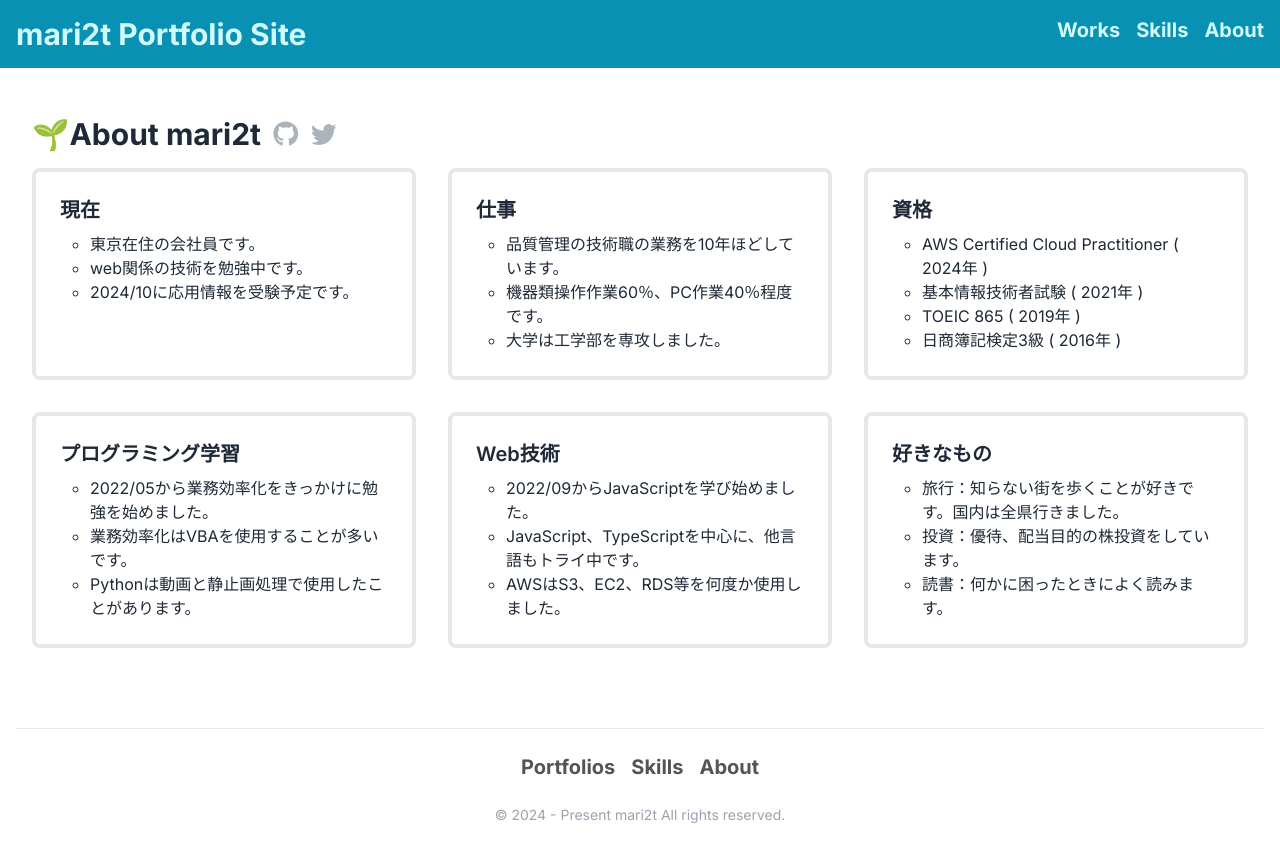
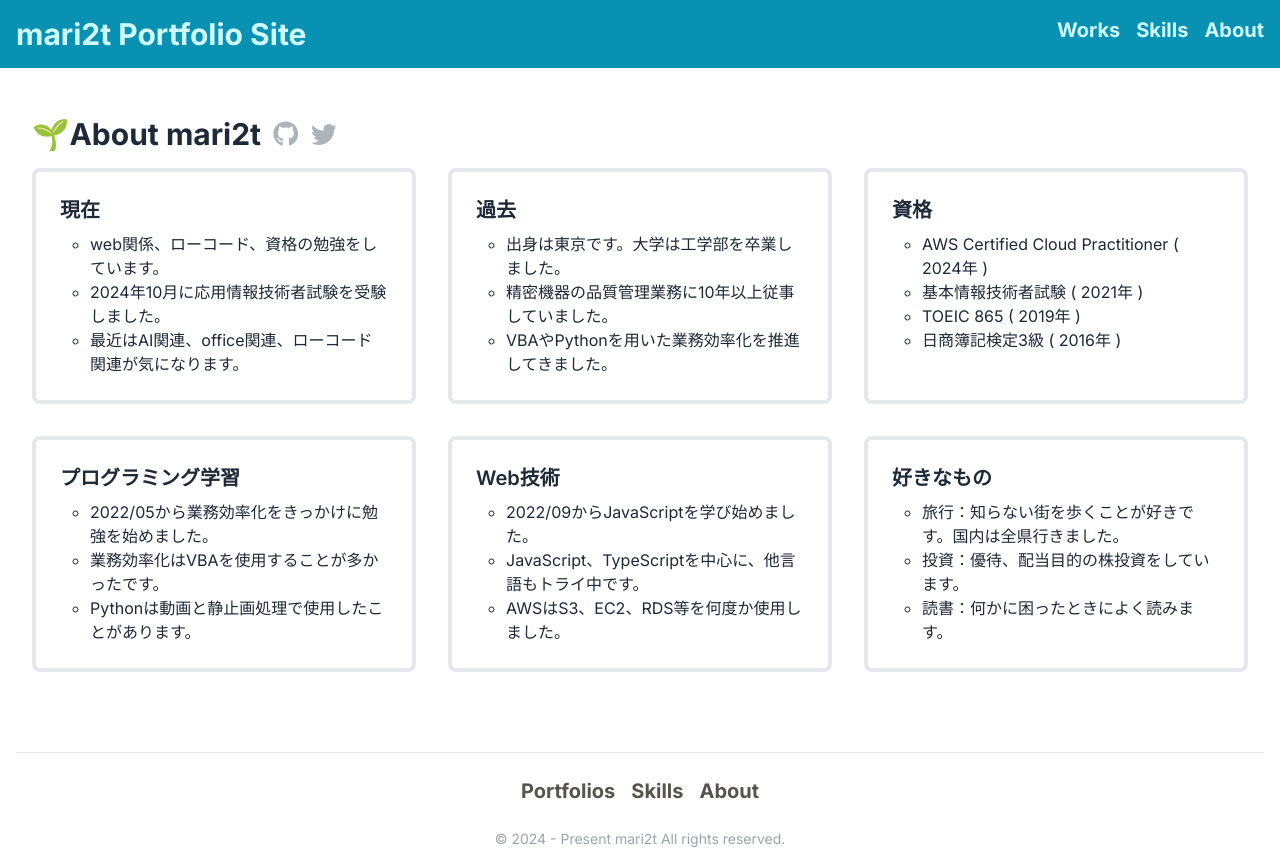
Before and after one commit to mari2t/mari2t_portfolio, a Next.js app: page /about in a window 1280 px wide. Before the commit the page ends 833 px from the top, so only its background shows below. Built offline with nearby package versions, Linux system fonts and the light colour scheme.

Commit message:
docs : 現状に合わせて修正

```diff
--- a/src/app/about/page.tsx
+++ b/src/app/about/page.tsx
@@ -9,17 +9,17 @@ const profiles = [
   {
     title: "現在",
     profileItems: [
-      "東京在住の会社員です。",
-      "web関係の技術を勉強中です。",
-      "2024/10に応用情報を受験予定です。",
+      "web関係、ローコード、資格の勉強をしています。",
+      "2024年10月に応用情報技術者試験を受験しました。",
+      "最近はAI関連、office関連、ローコード関連が気になります。",
     ],
   },
   {
-    title: "仕事",
+    title: "過去",
     profileItems: [
-      "品質管理の技術職の業務を10年ほどしています。",
-      "機器類操作作業60％、PC作業40％程度です。",
-      "大学は工学部を専攻しました。",
+      "出身は東京です。大学は工学部を卒業しました。",
+      "精密機器の品質管理業務に10年以上従事していました。",
+      "VBAやPythonを用いた業務効率化を推進してきました。",
     ],
   },
   {
@@ -35,7 +35,7 @@ const profiles = [
     title: "プログラミング学習",
     profileItems: [
       "2022/05から業務効率化をきっかけに勉強を始めました。",
-      "業務効率化はVBAを使用することが多いです。",
+      "業務効率化はVBAを使用することが多かったです。",
       "Pythonは動画と静止画処理で使用したことがあります。",
     ],
   },
--- a/src/app/components/Introduce.tsx
+++ b/src/app/components/Introduce.tsx
@@ -11,10 +11,8 @@ const Introduce = () => {
         />
         <div className="w-4/5 items-end mb-4 lg:w-2/5 bg-gray-200 rounded-lg p-4">
           <div className="text-sm lg:text-base">
-            東京在住の技術職です。品質管理の業務をしています。 <br />
-            web関係は2022年9月からJavaScript、TypeScriptを中心に勉強中で、
-            <br />
-            基本情報技術者試験、AWS Certified Cloud Practitionerを取得しました。
+            web関係、ローコード、資格の勉強をしています。 <br />
+            最近はAI関連、office関連、ローコード関連が気になります。
           </div>
         </div>
       </div>
--- a/src/app/skills/page.tsx
+++ b/src/app/skills/page.tsx
@@ -7,6 +7,7 @@ import {
   SiJavascript,
   SiNextdotjs,
   SiExpress,
+  SiDjango,
   SiMysql,
   SiPostgresql,
   SiAmazonec2,
@@ -17,6 +18,10 @@ import {
   SiGooglecloud,
   SiRubyonrails,
   SiRuby,
+  SiMicrosoftword,
+  SiMicrosoftexcel,
+  SiMicrosoftpowerpoint,
+  SiPowerautomate,
 } from "react-icons/si";
 
 const skills = [
@@ -37,6 +42,7 @@ const skills = [
       { name: "Express", icon: <SiExpress /> },
       { name: "Next.js", icon: <SiNextdotjs /> },
       { name: "RubyOnRails", icon: <SiRubyonrails /> },
+      { name: "Django", icon: <SiDjango /> },
     ],
   },
   {
@@ -65,6 +71,15 @@ const skills = [
     skills: [
       { name: "Firestore", icon: <SiGooglecloud /> },
       { name: "Authentication", icon: <SiGooglecloud /> },
+    ],
+  },
+  {
+    title: "Microsoft Office",
+    skills: [
+      { name: "Word", icon: <SiMicrosoftword /> },
+      { name: "Excel", icon: <SiMicrosoftexcel /> },
+      { name: "Powerpoint", icon: <SiMicrosoftpowerpoint /> },
+      { name: "PowerAutomate", icon: <SiPowerautomate /> },
     ],
   },
 ];
```
Also changed, not shown: 2 other files (tests, documents, lock files or other folders).
